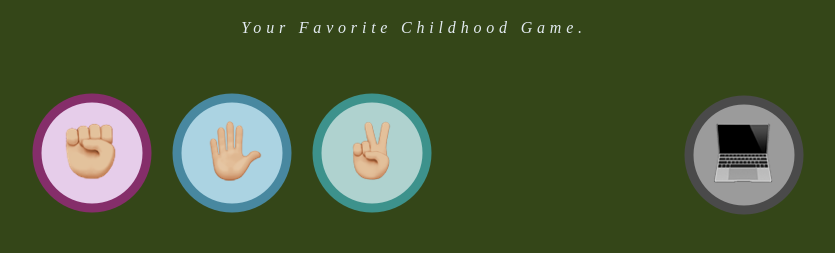
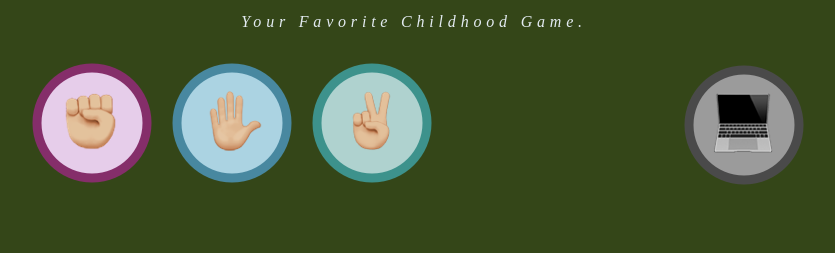
Before and after one commit to Tar-Nway-Oo/rock-paper-scissor, a plain HTML site: page index.html in a window 1280 px wide. Shown: the part 61-314 px from the top of the page, without its empty margins (226-1061 px from the left). Drawn offline with Linux system fonts and the light colour scheme.

Commit message:
modify some css margins

```diff
--- a/style.css
+++ b/style.css
@@ -9,8 +9,12 @@ body {
    color:rgb(227, 235, 241)
 }
 
+.header h1 {
+   margin-bottom: 0;
+}
+
 .header p {
-   margin-bottom: 2em;
+   margin-bottom: .5em;
    font-style: italic;
 }
 
@@ -39,6 +43,7 @@ body {
 .output {
    text-align: center;
    padding: .3em;
-   font-size: 2rem;
+   font-size: 1.5rem;
    color: white;
+   margin-top: 0;
 }
```
